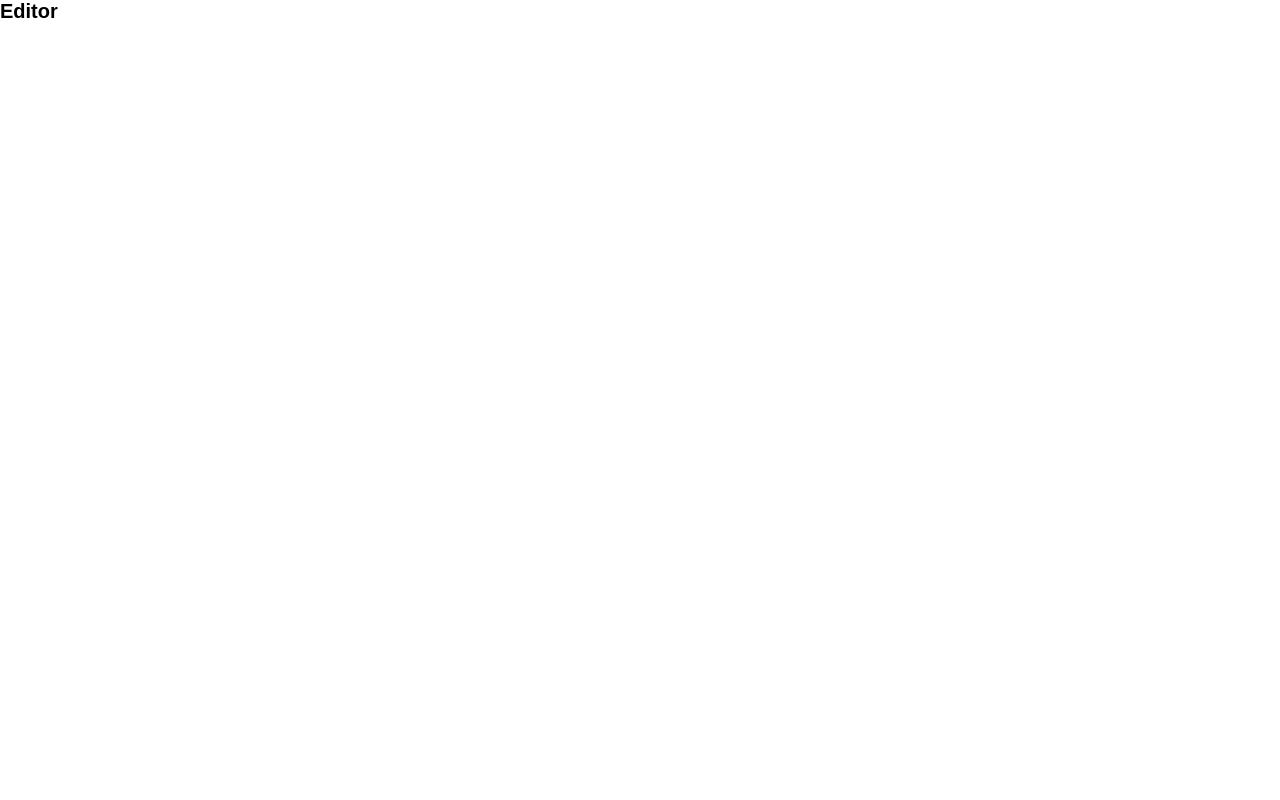
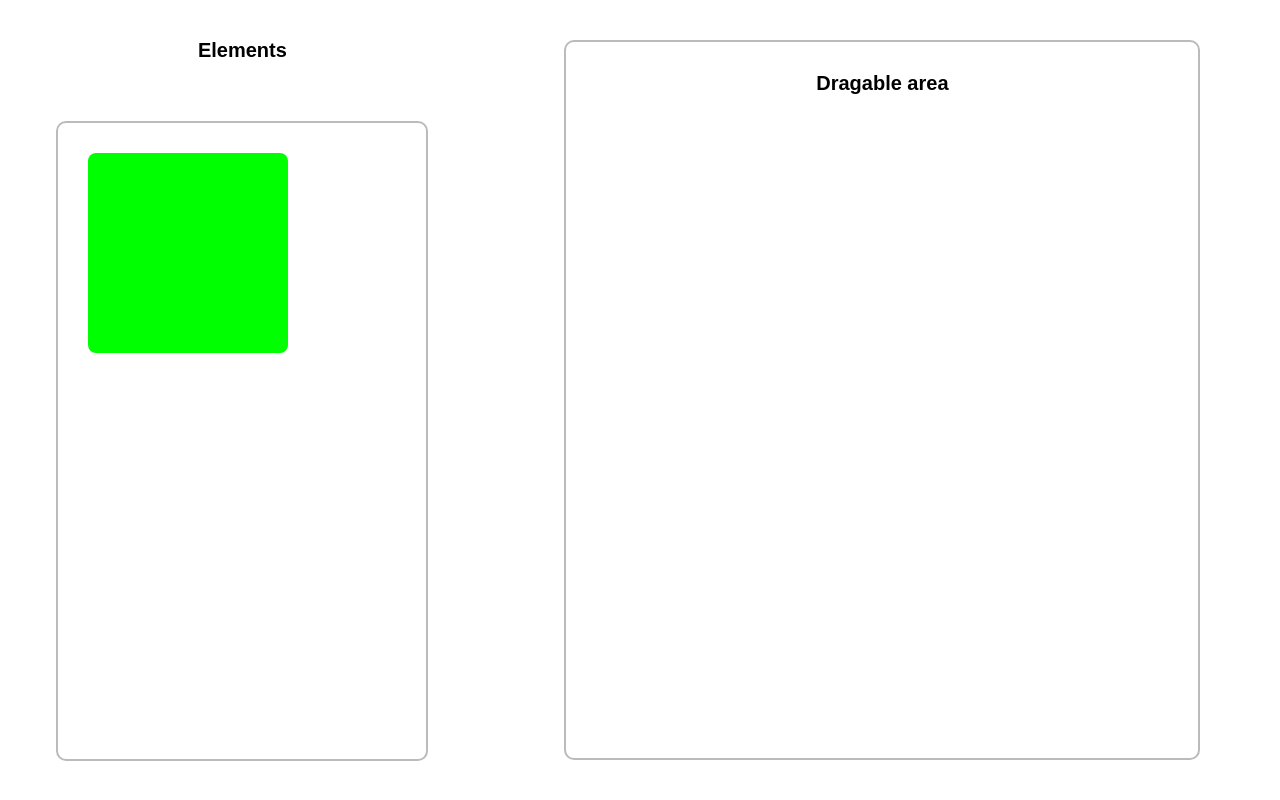
Before and after one commit to amangupta37/PDF-Editor, a React (Create React App) app: page / in a window 1280 px wide. Built offline with nearby package versions, Linux system fonts and the light colour scheme.

Commit message:
refactor: added new library for drag functionality

```diff
--- a/package.json
+++ b/package.json
@@ -8,6 +8,7 @@
     "@testing-library/user-event": "^13.5.0",
     "react": "^18.2.0",
     "react-dom": "^18.2.0",
+    "react-draggable": "^4.4.5",
     "react-scripts": "5.0.1",
     "web-vitals": "^2.1.4"
   },
--- a/src/App.js
+++ b/src/App.js
@@ -1,9 +1,10 @@
 import React from "react";
 import "./App.css";
+import { Editor } from "./components";
 const App = () => {
     return (
         <div className="App">
-            <h1>Editor</h1>
+            <Editor />
         </div>
     );
 };
--- /dev/null
+++ b/src/components/Editor/Editor.css
@@ -0,0 +1,67 @@
+.Editor {
+    width: 100%;
+    height: 100vh;
+    /* background-color: red; */
+    display: flex;
+}
+
+.element {
+    width: 200px;
+    height: 200px;
+    background-color: red;
+    border-radius: 8px;
+    display: grid;
+    place-items: center;
+    font-size: 28px;
+    font-weight: 700;
+}
+.one {
+    background-color: lime;
+}
+.two {
+    background-color: orange;
+}
+.three {
+    background-color: aqua;
+}
+.four {
+    background-color: blueviolet;
+}
+
+.Left {
+    width: 60%;
+    height: 100vh;
+    display: grid;
+    place-items: center;
+    padding: 1rem;
+}
+.Right {
+    width: 100%;
+    height: 100vh;
+    display: grid;
+    place-items: center;
+}
+.Content {
+    width: 80%;
+    height: 80vh;
+    border: 2px solid #bcbbbb;
+    border-radius: 10px;
+    display: grid;
+    grid-template-columns: 1fr 1fr;
+    padding: 3rem;
+    column-gap: 3rem;
+    row-gap: 3rem;
+}
+.Content :hover {
+    cursor: pointer;
+    box-shadow: rgba(0, 0, 0, 0.35) 0px 5px 15px;
+}
+
+.RightContent {
+    min-width: 80%;
+    height: 90vh;
+    border: 2px solid #bcbbbb;
+    border-radius: 10px;
+    padding: 3rem;
+    text-align: center;
+}
--- /dev/null
+++ b/src/components/Editor/Editor.jsx
@@ -0,0 +1,24 @@
+import React from "react";
+import "./Editor.css";
+import Draggable from "react-draggable";
+const Editor = () => {
+    return (
+        <div className="Editor">
+            <div className="Left">
+                <h1>Elements</h1>
+                <div className="Content">
+                    <Draggable>
+                        <div className="element one"></div>
+                    </Draggable>
+                </div>
+            </div>
+            <div className="Right">
+                <div className="RightContent">
+                    <h1>Dragable area</h1>
+                </div>
+            </div>
+        </div>
+    );
+};
+
+export default Editor;
--- /dev/null
+++ b/src/components/index.js
@@ -0,0 +1,3 @@
+import Editor from "./Editor/Editor";
+
+export { Editor };
```
Also changed, not shown: 1 other file (tests, documents, lock files or other folders).
